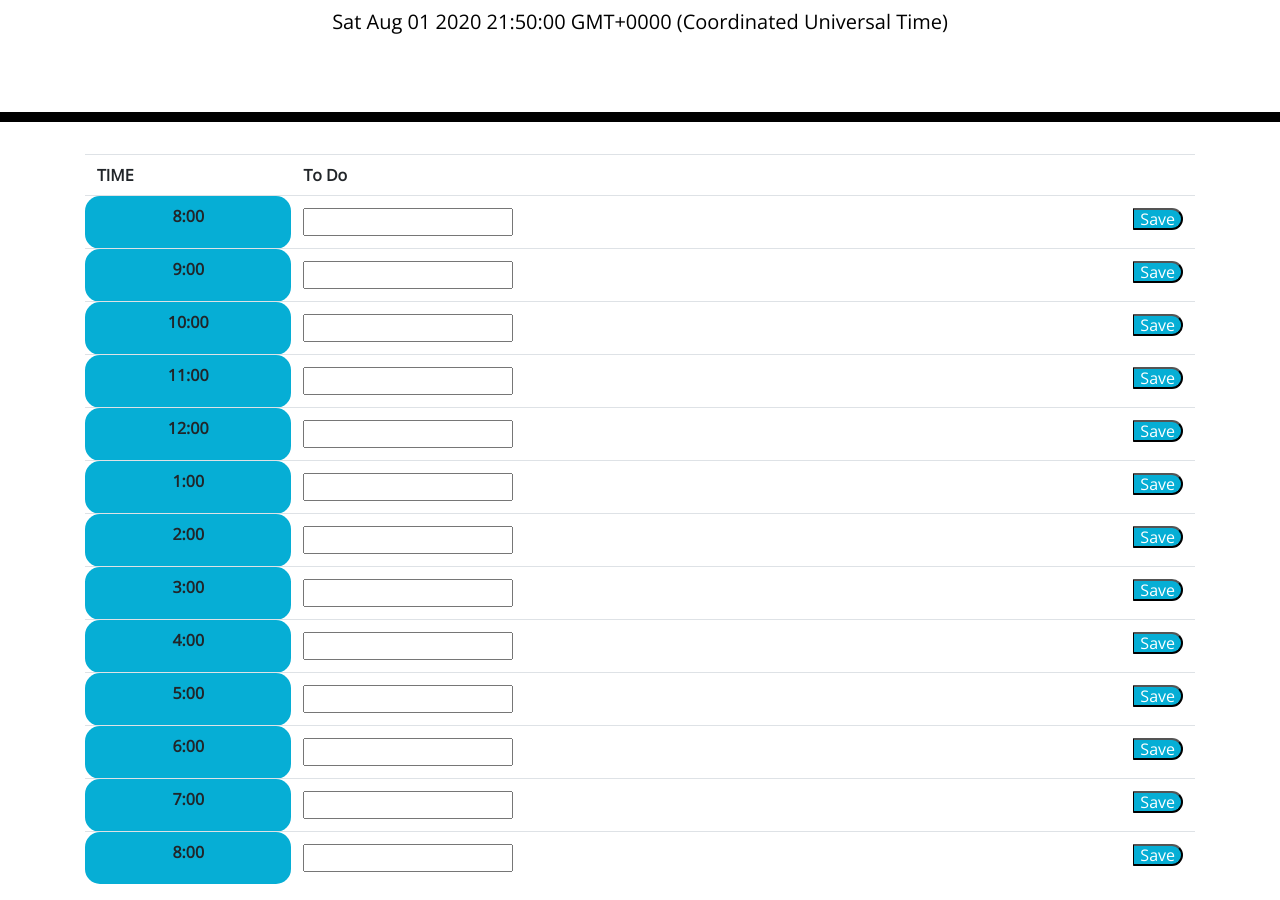
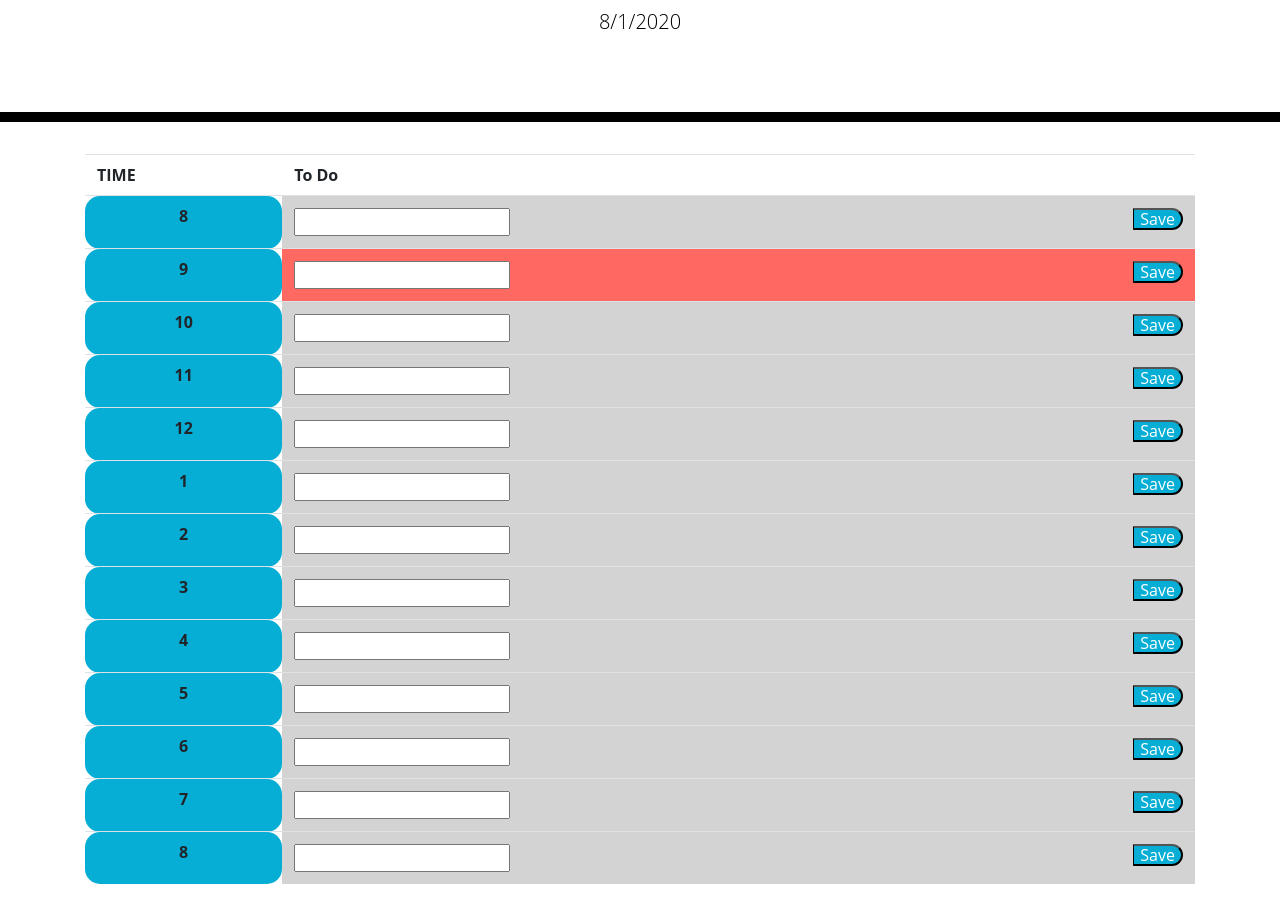
Before and after one commit to sophiaorlando/homework5, a plain HTML site: page index.html in a window 1280 px wide. Shown: the part 182-1082 px from the top of the page. Drawn offline with nearby package versions, Linux system fonts and the light colour scheme.

Commit message:
updated HW5

```diff
--- a/index.html
+++ b/index.html
@@ -3,12 +3,12 @@
 
 <head>
     <meta charset="UTF-8" />
-    <meta name="viewport" content="width=device-width, initial-scale=1.0" />
+    <meta ne="viewport" content="width=device-width, initial-scale=1.0" />
     <meta http-equiv="X-UA-Compatible" content="ie=edge" />
     <link rel="stylesheet" href="https://stackpath.bootstrapcdn.com/bootstrap/4.3.1/css/bootstrap.min.css" />
     <link rel="stylesheet" href="https://use.fontawesome.com/releases/v5.8.1/css/all.css"
         integrity="sha384-50oBUHEmvpQ+1lW4y57PTFmhCaXp0ML5d60M1M7uH2+nqUivzIebhndOJK28anvf" crossorigin="anonymous" />
-    <link href="https://fonts.googleapis.com/css?family=Open+Sans&display=swap" rel="stylesheet" />
+    <link href="https://fonts.googleapis.com/css?fily=Open+Sans&display=swap" rel="stylesheet" />
     <link rel="stylesheet" href="https://stackpath.bootstrapcdn.com/bootstrap/4.5.0/css/bootstrap.min.css"
         integrity="sha384-9aIt2nRpC12Uk9gS9baDl411NQApFmC26EwAOH8WgZl5MYYxFfc+NcPb1dKGj7Sk" crossorigin="anonymous">
     <link rel="stylesheet" href="style.css" />
@@ -32,118 +32,118 @@
                 <th scope="col-3">To Do</th>
             </tr>
             <tr>
-                <th scope="row" class="time-block colorcode">8:00</th>
+                <th scope="row" class="time-block" id="8">8</th>
                 <td scope="col-3">
-                    <form id="form">
-                        <input />
+                    <form id="Form8">
+                        <input id="ls8" />
                         <button type="submit" class="saveBtn">Save</button>
                     </form>
                 </td>
             </tr>
             <tr>
-                <th scope="row" class="time-block">9:00</th>
+                <th scope="row" class="time-block" id="9">9</th>
                 <td scope="col-3">
-                    <form>
-                        <input />
+                    <form id="Form9">
+                        <input id="ls9" />
                         <button type="submit" class="saveBtn">Save</button>
                     </form>
                 </td>
             </tr>
             <tr>
-                <th scope="row" class="time-block">10:00</th>
+                <th scope="row" class="time-block" id="10">10</th>
                 <td scope="col-3">
-                    <form>
-                        <input />
+                    <form id="Form10">
+                        <input id="ls10" />
                         <button type="submit" class="saveBtn">Save</button>
                     </form>
                 </td>
             </tr>
             <tr>
-                <th scope="row" class="time-block">11:00</th>
-                <td scope="col-3">
-                    <form>
-                        <input />
+                <th scope="row" class="time-block" id="11">11</th>
+                <td scope="col-3" id="11">
+                    <form id="Form11">
+                        <input id="ls11" />
                         <button type="submit" class="saveBtn">Save</button>
                     </form>
                 </td>
             </tr>
             <tr>
-                <th scope="row" class="time-block">12:00</th>
+                <th scope="row" class="time-block" id="12">12</th>
                 <td scope="col-3">
-                    <form>
-                        <input />
+                    <form id="Form12">
+                        <input id="ls12" />
                         <button type="submit" class="saveBtn">Save</button>
                     </form>
                 </td>
             </tr>
             <tr>
-                <th scope="row" class="time-block">1:00</th>
+                <th scope="row" class="time-block" id="1">1</th>
                 <td scope="col-3">
-                    <form>
-                        <input />
+                    <form id="Form1">
+                        <input id="ls1" />
                         <button type="submit" class="saveBtn">Save</button>
                     </form>
                 </td>
             </tr>
             <tr>
-                <th scope="row" class="time-block">2:00</th>
+                <th scope="row" class="time-block" id="2">2</th>
                 <td scope="col-3">
-                    <form>
-                        <input />
+                    <form id="Form2">
+                        <input id="ls2" />
                         <button type="submit" class="saveBtn">Save</button>
                     </form>
                 </td>
             </tr>
             <tr>
-                <th scope="row" class="time-block">3:00</th>
+                <th scope="row" class="time-block" id="3">3</th>
                 <td scope="col-3">
-                    <form>
-                        <input />
+                    <form id="Form3">
+                        <input id="ls3" />
                         <button type="submit" class="saveBtn">Save</button>
                     </form>
                 </td>
             </tr>
             <tr>
-                <th scope="row" class="time-block">4:00</th>
+                <th scope="row" class="time-block" id="4">4</th>
                 <td scope="col-3">
-                    <form>
-                        <input />
+                    <form id="Form4">
+                        <input id="ls4" />
                         <button type="submit" class="saveBtn">Save</button>
                     </form>
                 </td>
             </tr>
             <tr>
-                <th scope="row" class="time-block">5:00</th>
+                <th scope="row" class="time-block" id="5">5</th>
                 <td scope="col-3">
-                    <form>
-                        <input />
+                    <form id="Form5">
+                        <input id="ls5" />
                         <button type="submit" class="saveBtn">Save</button>
                     </form>
                 </td>
             </tr>
             <tr>
-                <th scope="row" class="time-block">6:00</th>
+                <th scope="row" class="time-block" id="6">6</th>
                 <td scope="col-3">
-                    <form>
-                        <input />
+                    <form id="Form6">
+                        <input id="ls6" />
                         <button type="submit" class="saveBtn">Save</button>
                     </form>
                 </td>
             </tr>
             <tr>
-                <th scope="row" class="time-block">7:00</th>
+                <th scope="row" class="time-block" id="7">7</th>
                 <td scope="col-3">
-                    <form>
-                        <input />
+                    <form id="Form7">
+                        <input id="ls7" />
                         <button type="submit" class="saveBtn">Save</button>
                     </form>
                 </td>
             </tr>
             <tr>
-                <th scope="row" class="time-block">8:00</th>
+                <th scope="row" class="time-block" id="18">8</th>
                 <td scope="col-3">
-                    <form>
-                        <input />
+                    <form id="Form18">
+                        <input id="ls18" />
                         <button type="submit" class="saveBtn">Save</button>
                     </form>
                 </td>
@@ -159,15 +159,57 @@
             $("form").submit(function (event) {
                 event.preventDefault()
                 var input = $(this).find("input").val()
-                console.log(input)
-                localStorage.setItem("input", input);
+                // console.log($(this).attr("id"))
+                var formId = $(this).attr("id")
+                localStorage.setItem(formId, input);
+
 
             });
-            function GetDateTime() {
-                var DateTime = new Date()
-                $("#currentDay").html(DateTime)
+
+            let [month, date, year] = (new Date()).toLocaleDateString().split("/")
+            let [hour, minute, second] = (new Date()).toLocaleTimeString().slice(0, 7).split(":")
+            $("#currentDay").html(month + "/" + date + "/" + year)
+
+            function nowTime() {
+                let [hour, minute, second] = (new Date()).toLocaleTimeString().slice(0, 7).split(":")
+                return hour
             }
-            setInterval(GetDateTime, 1000)
+
+
+            function ColorUpdater(hourArg) {
+                hourArg = "#" + hourArg
+                if ($(hourArg).text() == nowTime()) {
+                    $(hourArg).siblings().addClass("present");
+                }
+                if ($(hourArg).text() > nowTime()) {
+                    $(hourArg).siblings().addClass("future");
+                }
+                if ($(hourArg).text() < nowTime()) {
+                    $(hourArg).siblings().addClass("past");
+                }
+
+            }
+
+
+            var savedTodo = localStorage.getItem("formId");
+            if (savedTodo !== null) $("input").val(savedTodo);
+
+            // inputId is a NUMBER
+            function displayTodos(inputId) {
+                var localStorageValue = localStorage.getItem("Form" + inputId)
+                $("#ls" + inputId).val(localStorageValue)
+            }
+
+            var timesArray = ["8", "9", "10", "11", "12", "1", "2", "3", "4", "5", "6", "7", "18"
+
+            ]
+
+            for (var index = 0; index < timesArray.length; index++) {
+                displayTodos(timesArray[index])
+                ColorUpdater(timesArray[index])
+
+
+            }
 
 
 
--- a/style.css
+++ b/style.css
@@ -12,6 +12,7 @@ textarea{
   border-left: 1px solid black;
   padding: 10px;
 }
+
 
 .jumbotron {
   text-align: center;
```
Also changed, not shown: 1 other file.
